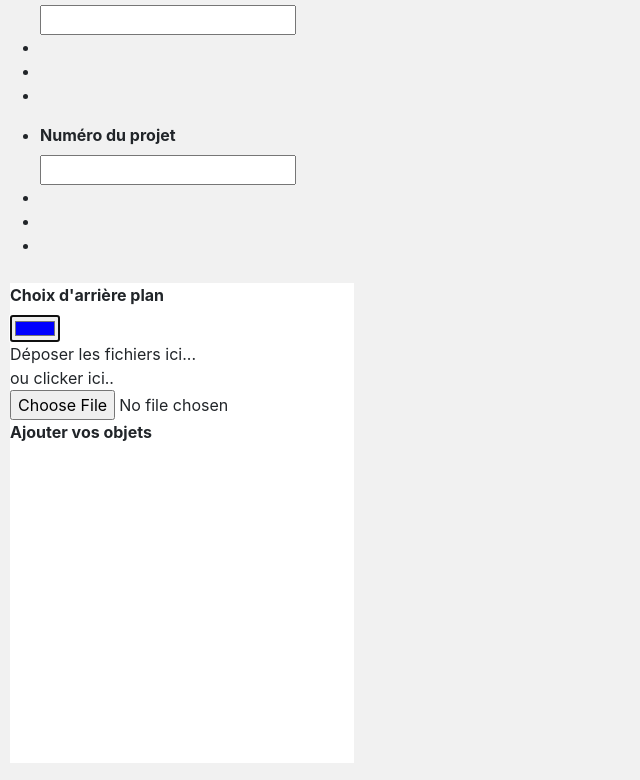
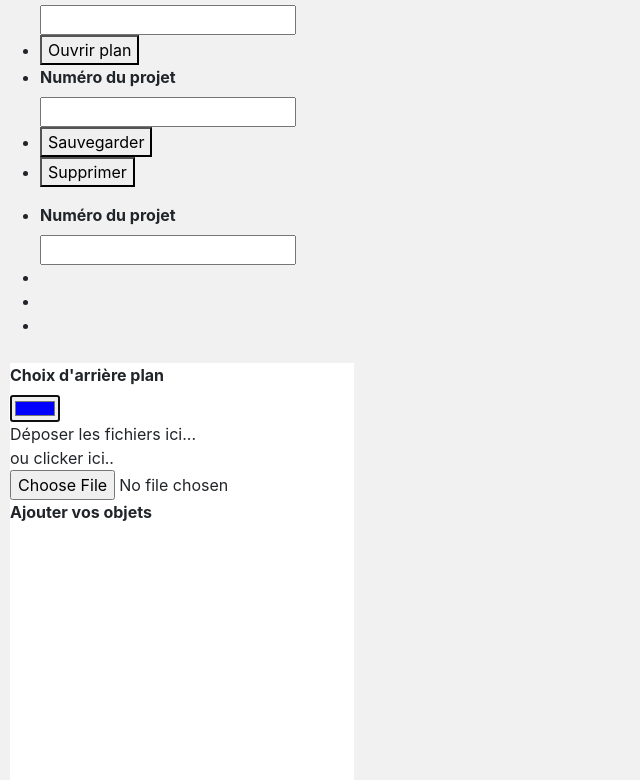
Before and after one commit to laurencenbeland/git_tp_svg, a plain HTML site: page stageplanner.html in a window 1280 px wide. Shown: the part 278-1058 px from the top of the page, without its empty margins (0-640 px from the left). Drawn offline with nearby package versions, Linux system fonts and the light colour scheme.

Commit message:
stageplanner header 1.1

```diff
--- a/stageplanner.html
+++ b/stageplanner.html
@@ -13,13 +13,16 @@
         <header>
             <nav id="top_menu" >
                 <img class="img-responsive" src="images/stageplanner-logo.png" alt="Logo StagePlanner">
-                <!-- SAVE  PLAN -->
+
+                <!-- SAVE PLAN -->
                 <ul>
+                    <li><label>Choisir son projet en cours</label>
+                        <input id="select_projet" /></li>
+                    <li><button id="btn_open">Ouvrir plan</button></li>
                     <li><label>Numéro du projet</label>
-                        <input type="text" /></li>
-                    <li><a href="#"></a></li>
-                    <li><a href="#"></a></li>
-                    <li><a href="#"></a></li>
+                        <input type="text" id="input_nom_projet" /></li>
+                    <li><button id="btn_save">Sauvegarder</button></li>
+                    <li><button id="btn_remove">Supprimer</button></li>
                 </ul>
                 <!-- END SAVE PLAN -->
 
```
